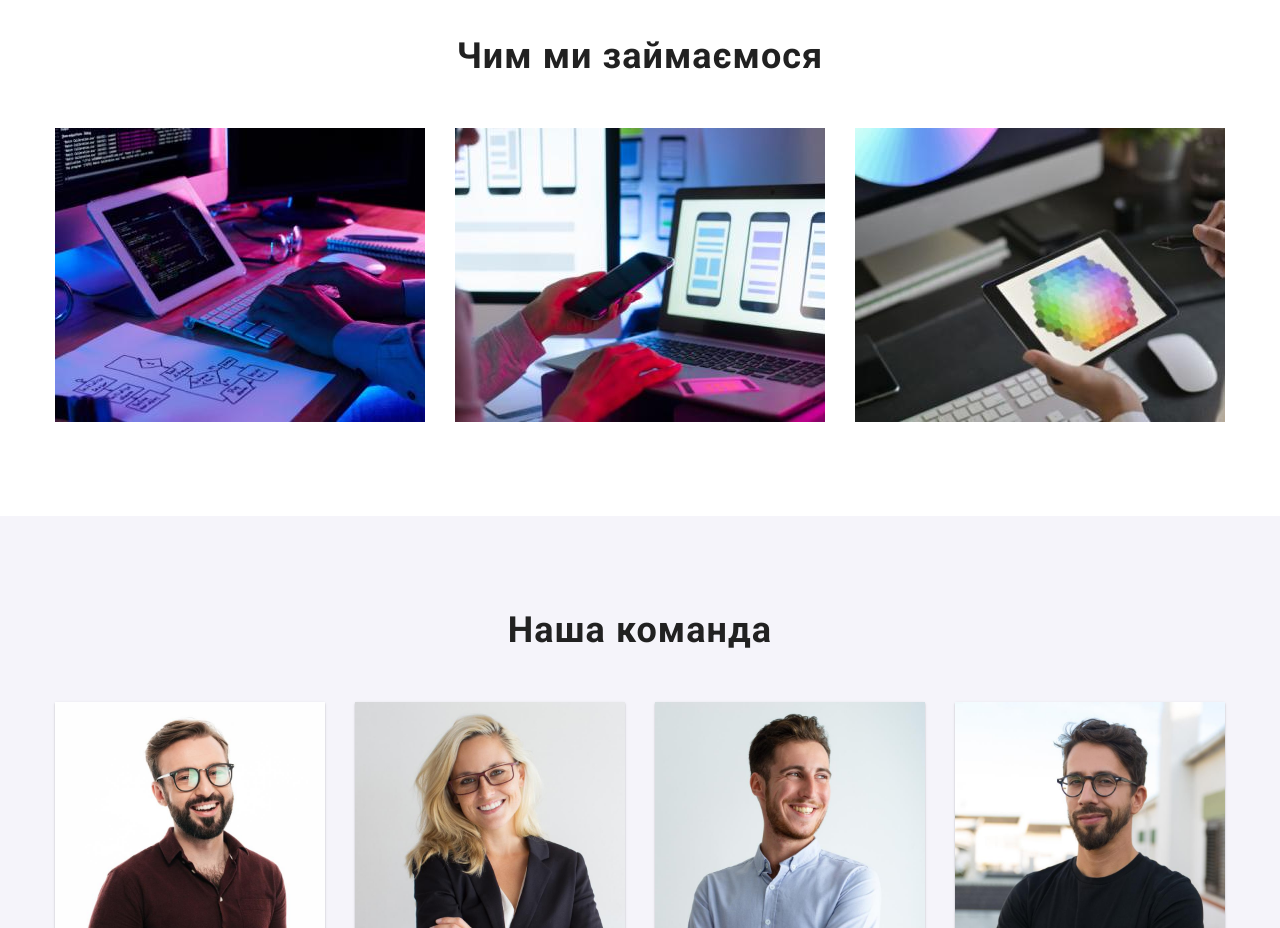
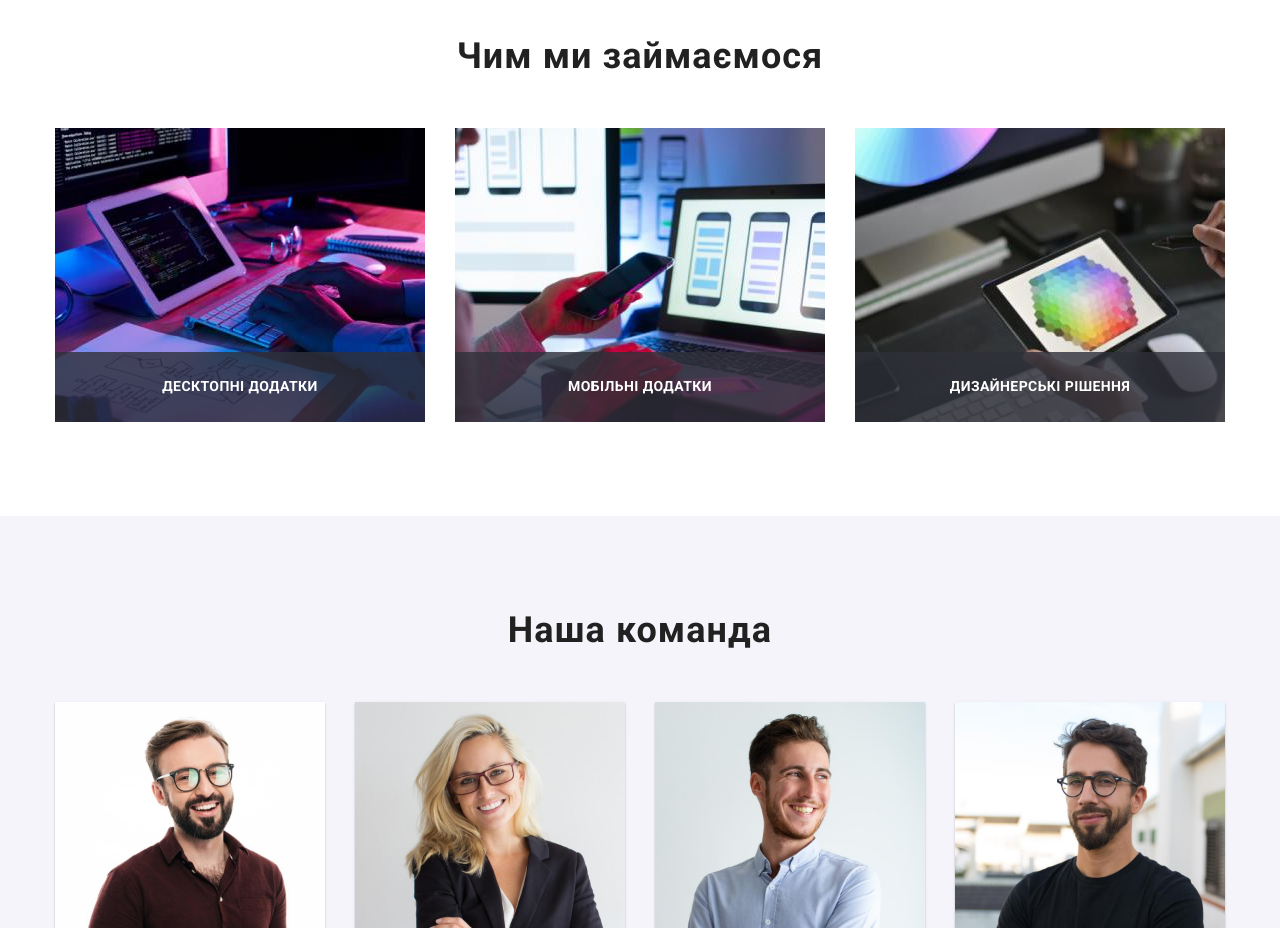
Before and after one commit to MariaPetrukhnova/goit-markup-hw-05, a plain HTML site: page index.html in a window 1280 px wide. Shown: the part 1080-2008 px from the top of the page. Drawn offline with nearby package versions, Linux system fonts and the light colour scheme.

Commit message:
Add corrections for hw 5

```diff
--- a/css/main.css
+++ b/css/main.css
@@ -7,6 +7,7 @@
     --black-color: #000000;
     --footer-bcg: #2F303A;
     --hero-overlay: rgba(47, 48, 58, 0.4);
+    --worktypes-bcg: rgba(47, 48, 58, 0.8);
     --btn-hover: #188CE8;
     --header-line: #ECECEC;
     --cards-line: #EEEEEE;
@@ -227,6 +228,26 @@ img {
 .worktypes-item:not(:last-child),
 .team-item:not(:last-child) {
     margin-right: 30px;
+}
+
+.worktypes-item {
+    position: relative;
+}
+
+.worktypes-text {
+    position: absolute;
+    bottom: 0;
+    display: flex;
+    align-items: center;
+    justify-content: center;
+    width: 100%;
+    min-height: 70px;
+    padding: 8px;
+    font-weight: 700;
+    line-height: 1.14;
+    text-transform: uppercase;
+    color: var(--white-color);
+    background-color: var(--worktypes-bcg);
 }
 
 .flex-block {
@@ -557,6 +578,9 @@ img {
     width: 100%;
     height: 100%;
     background-color: var(--modal-bcg);
+    opacity: 1;
+
+    transition: opacity 250ms cubic-bezier(0.4, 0, 0.2, 1);
 }
 
 .modal {
@@ -572,7 +596,6 @@ img {
 }
 
 .backdrop.is-hidden {
-    visibility: hidden;
     opacity: 0;
     pointer-events: none;
 }
--- a/index.html
+++ b/index.html
@@ -97,12 +97,15 @@
                     <ul class="flex-block">
                         <li class="worktypes-item">
                             <img src="./images/pic_1.jpg" alt="декстопні додатки" width="370">
+                            <p class="worktypes-text">Десктопні додатки</p>
                         </li>
                         <li class="worktypes-item">
                             <img src="./images/pic_2.jpg" alt="мобільні додатки" width="370">
+                            <p class="worktypes-text">Мобільні додатки</p>
                         </li>
                         <li class="worktypes-item">
                             <img src="./images/pic_3.jpg" alt="дизайнерські рішення" width="370">
+                            <p class="worktypes-text">Дизайнерські рішення</p>
                         </li>
                     </ul>
                 </div>
```
